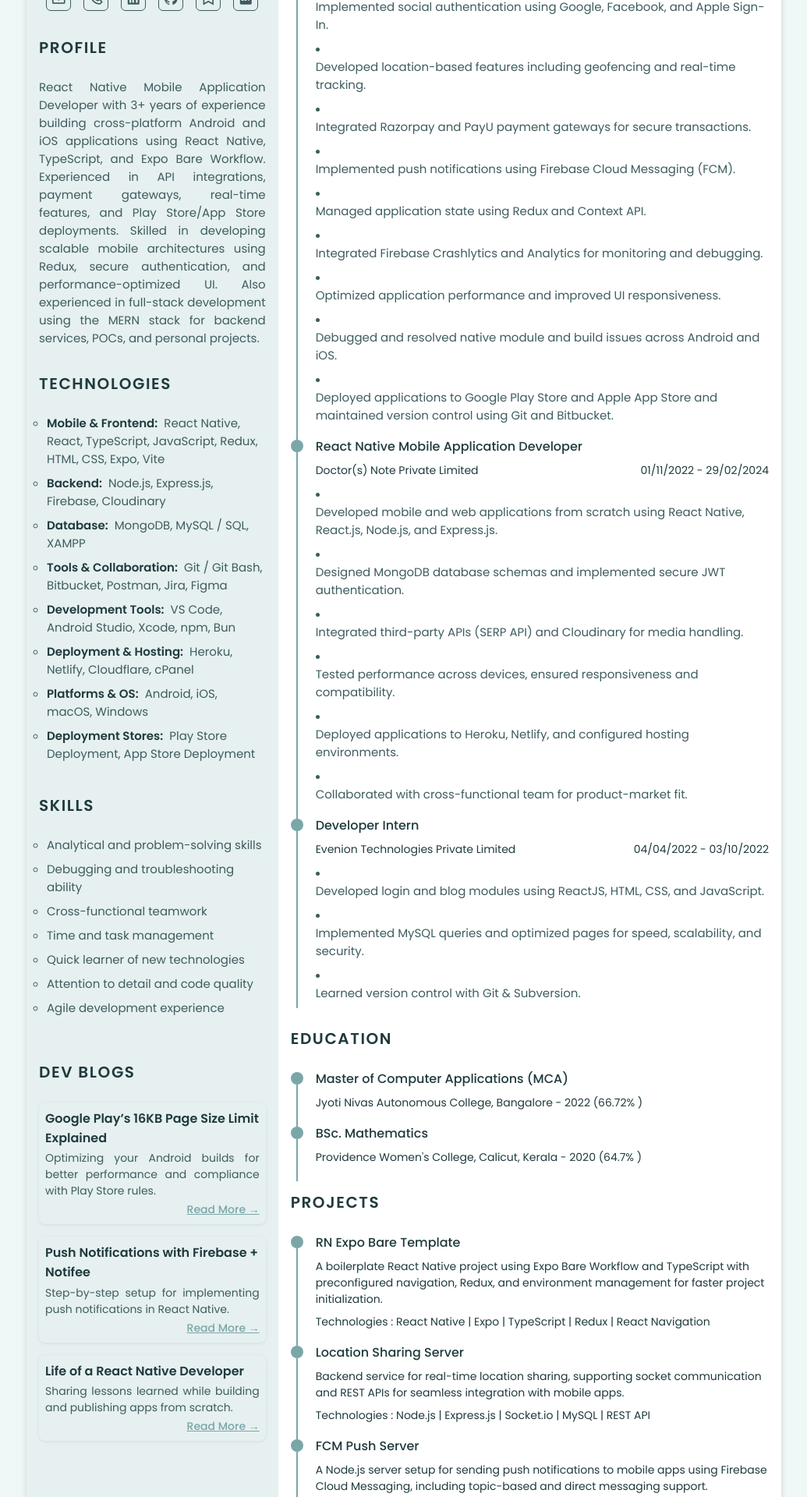
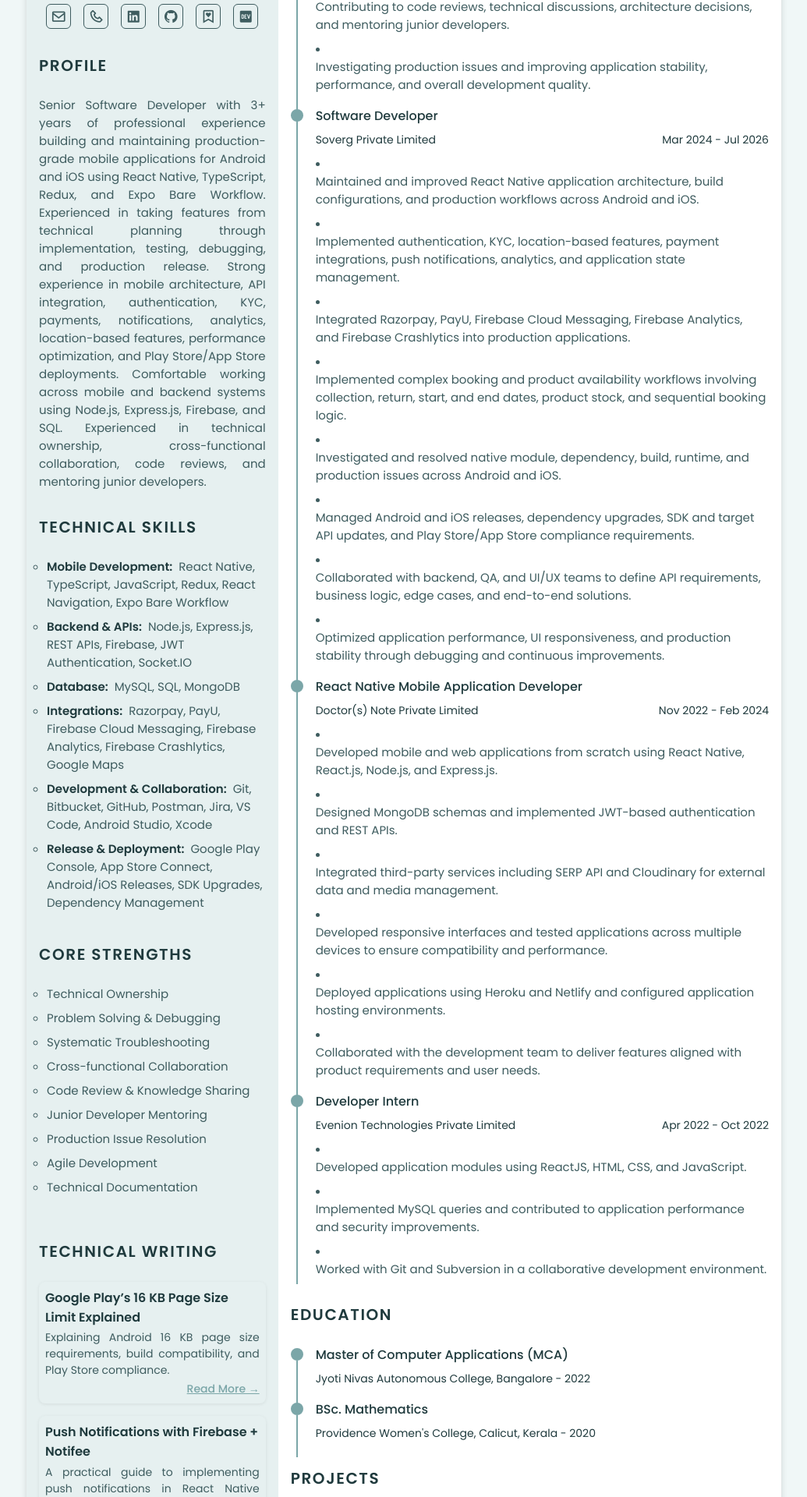
Before and after one commit to dainyjose/my-resume, a React (Vite) app: page / in a window 1280 px wide. Shown: the part 360-2280 px from the top of the page at 78% size, without its empty margins (122-1157 px from the left). Built offline with nearby package versions, Linux system fonts and the light colour scheme.

Commit message:
chore: update resume data

```diff
--- a/src/Components/Academic.tsx
+++ b/src/Components/Academic.tsx
@@ -2,7 +2,6 @@
   career: string;
   date: string;
   institution: string;
-  percentage: string;
 }
 
 interface AcademicProps {
@@ -14,7 +13,7 @@
     <section className="academic-experience section" id="education">
       <h2 className="section-title">Education</h2>
       <div className="education__container bd-grid">
-        {academic.map((academy) => (
+        {academic.map(academy => (
           <Academy key={academy.institution} {...academy} />
         ))}
       </div>
@@ -22,7 +21,7 @@
   );
 };
 
-const Academy = ({ career, date, institution, percentage }: AcademyItem) => {
+const Academy = ({ career, date, institution }: AcademyItem) => {
   return (
     <div className="education__content">
       <div className="education__time">
@@ -32,9 +31,7 @@
       <div className="education__data bd-grid">
         <h3 className="education__title">{career}</h3>
 
-        <span className="education__studies">
-          {institution + " - " + date + " (" + percentage + ")"}
-        </span>
+        <span className="education__studies">{institution + " - " + date}</span>
       </div>
     </div>
   );
--- a/src/Components/DevBlogs.tsx
+++ b/src/Components/DevBlogs.tsx
@@ -15,7 +15,7 @@
 
   return (
     <section className="dev-blogs section" id="blogs">
-      <h2 className="section-title">Dev Blogs</h2>
+      <h2 className="section-title">Technical Writing</h2>
       <div className="blogs__container bd-grid">
         {blogs.map((blog, index) => (
           <div className="blog__card" key={index}>
@@ -24,12 +24,7 @@
               <p className="blog__description">{blog.description}</p>
             </div>
             <div className="blog__footer">
-              <a
-                href={blog.url}
-                target="_blank"
-                rel="noopener noreferrer"
-                className="blog__link"
-              >
+              <a href={blog.url} target="_blank" rel="noopener noreferrer" className="blog__link">
                 Read More →
               </a>
             </div>
--- a/src/data/resumeData.ts
+++ b/src/data/resumeData.ts
@@ -1,59 +1,89 @@
 export const resumeData = {
   profile: {
     name: "Dainy Jose",
-    occupation: "React Native Mobile Application Developer",
+    occupation: "Senior Software Developer | React Native | TypeScript | Mobile Architecture",
     location: "Bangalore, India",
     email: "dainyjose.mary@gmail.com",
     telephone: "+91 8075919623",
     image: "/src/assets/dainy_jose.jpg",
   },
+
   aboutMe: {
     label: "Profile",
     description:
-      "React Native Mobile Application Developer with 3+ years of experience building cross-platform Android and iOS applications using React Native, TypeScript, and Expo Bare Workflow. Experienced in API integrations, payment gateways, real-time features, and Play Store/App Store deployments. Skilled in developing scalable mobile architectures using Redux, secure authentication, and performance-optimized UI. Also experienced in full-stack development using the MERN stack for backend services, POCs, and personal projects.",
+      "Senior Software Developer with 3+ years of professional experience building and maintaining production-grade mobile applications for Android and iOS using React Native, TypeScript, Redux, and Expo Bare Workflow. Experienced in taking features from technical planning through implementation, testing, debugging, and production release. Strong experience in mobile architecture, API integration, authentication, KYC, payments, notifications, analytics, location-based features, performance optimization, and Play Store/App Store deployments. Comfortable working across mobile and backend systems using Node.js, Express.js, Firebase, and SQL. Experienced in technical ownership, cross-functional collaboration, code reviews, and mentoring junior developers.",
   },
+
   skills: {
-    technicalLabel: "Technologies",
-    softLabel: "Skills",
+    technicalLabel: "Technical Skills",
+    softLabel: "Core Strengths",
+
     categories: {
-      "Mobile & Frontend": [
+      "Mobile Development": [
         "React Native",
-        "React",
         "TypeScript",
         "JavaScript",
         "Redux",
-        "HTML",
-        "CSS",
-        "Expo",
-        "Vite",
+        "React Navigation",
+        "Expo Bare Workflow",
       ],
-      Backend: ["Node.js", "Express.js", "Firebase", "Cloudinary"],
-      Database: ["MongoDB", "MySQL / SQL", "XAMPP"],
-      "Tools & Collaboration": [
-        "Git / Git Bash",
+
+      "Backend & APIs": [
+        "Node.js",
+        "Express.js",
+        "REST APIs",
+        "Firebase",
+        "JWT Authentication",
+        "Socket.IO",
+      ],
+
+      Database: ["MySQL", "SQL", "MongoDB"],
+
+      Integrations: [
+        "Razorpay",
+        "PayU",
+        "Firebase Cloud Messaging",
+        "Firebase Analytics",
+        "Firebase Crashlytics",
+        "Google Maps",
+      ],
+
+      "Development & Collaboration": [
+        "Git",
         "Bitbucket",
+        "GitHub",
         "Postman",
         "Jira",
-        "Figma",
+        "VS Code",
+        "Android Studio",
+        "Xcode",
       ],
-      "Development Tools": ["VS Code", "Android Studio", "Xcode", "npm", "Bun"],
-      "Deployment & Hosting": ["Heroku", "Netlify", "Cloudflare", "cPanel"],
-      "Platforms & OS": ["Android", "iOS", "macOS", "Windows"],
-      "Deployment Stores": ["Play Store Deployment", "App Store Deployment"],
+
+      "Release & Deployment": [
+        "Google Play Console",
+        "App Store Connect",
+        "Android/iOS Releases",
+        "SDK Upgrades",
+        "Dependency Management",
+      ],
     },
+
     softSkills: [
-      "Analytical and problem-solving skills",
-      "Debugging and troubleshooting ability",
-      "Cross-functional teamwork",
-      "Time and task management",
-      "Quick learner of new technologies",
-      "Attention to detail and code quality",
-      "Agile development experience",
+      "Technical Ownership",
+      "Problem Solving & Debugging",
+      "Systematic Troubleshooting",
+      "Cross-functional Collaboration",
+      "Code Review & Knowledge Sharing",
+      "Junior Developer Mentoring",
+      "Production Issue Resolution",
+      "Agile Development",
+      "Technical Documentation",
     ],
   },
 
   socialMedia: {
     label: "SOCIAL",
+
     social: [
       {
         label: "Visit Dainy Jose's LinkedIn profile",
@@ -81,151 +111,167 @@
       },
     ],
   },
+
   experience: {
     works: [
       {
-        title: "React Native Mobile Application Developer",
-        period: "13/03/2024 - Present",
+        title: "Senior Software Developer",
+        period: "Aug 2026 - Present",
         company: "Soverg Private Limited",
+
         description: [
-          "Maintained and improved the existing React Native project architecture and build configurations.",
-          "Handled project upgrades and dependency updates, ensuring compliance with Google Play Store and Apple App Store policies.",
-          "Implemented social authentication using Google, Facebook, and Apple Sign-In.",
-          "Developed location-based features including geofencing and real-time tracking.",
-          "Integrated Razorpay and PayU payment gateways for secure transactions.",
-          "Implemented push notifications using Firebase Cloud Messaging (FCM).",
-          "Managed application state using Redux and Context API.",
-          "Integrated Firebase Crashlytics and Analytics for monitoring and debugging.",
-          "Optimized application performance and improved UI responsiveness.",
-          "Debugged and resolved native module and build issues across Android and iOS.",
-          "Deployed applications to Google Play Store and Apple App Store and maintained version control using Git and Bitbucket.",
+          "Taking technical ownership of React Native features across Android and iOS, from planning and implementation to testing and release.",
+          "Working closely with backend, QA, and UI/UX teams to define business logic, API requirements, and reliable solutions.",
+          "Contributing to code reviews, technical discussions, architecture decisions, and mentoring junior developers.",
+          "Investigating production issues and improving application stability, performance, and overall development quality.",
         ],
       },
+
+      {
+        title: "Software Developer",
+        period: "Mar 2024 - Jul 2026",
+        company: "Soverg Private Limited",
+
+        description: [
+          "Maintained and improved React Native application architecture, build configurations, and production workflows across Android and iOS.",
+          "Implemented authentication, KYC, location-based features, payment integrations, push notifications, analytics, and application state management.",
+          "Integrated Razorpay, PayU, Firebase Cloud Messaging, Firebase Analytics, and Firebase Crashlytics into production applications.",
+          "Implemented complex booking and product availability workflows involving collection, return, start, and end dates, product stock, and sequential booking logic.",
+          "Investigated and resolved native module, dependency, build, runtime, and production issues across Android and iOS.",
+          "Managed Android and iOS releases, dependency upgrades, SDK and target API updates, and Play Store/App Store compliance requirements.",
+          "Collaborated with backend, QA, and UI/UX teams to define API requirements, business logic, edge cases, and end-to-end solutions.",
+          "Optimized application performance, UI responsiveness, and production stability through debugging and continuous improvements.",
+        ],
+      },
+
       {
         title: "React Native Mobile Application Developer",
-        period: "01/11/2022 - 29/02/2024",
+        period: "Nov 2022 - Feb 2024",
         company: "Doctor(s) Note Private Limited",
+
         description: [
           "Developed mobile and web applications from scratch using React Native, React.js, Node.js, and Express.js.",
-          "Designed MongoDB database schemas and implemented secure JWT authentication.",
 
-          "Integrated third-party APIs (SERP API) and Cloudinary for media handling.",
+          "Designed MongoDB schemas and implemented JWT-based authentication and REST APIs.",
 
-          "Tested performance across devices, ensured responsiveness and compatibility.",
+          "Integrated third-party services including SERP API and Cloudinary for external data and media management.",
 
-          "Deployed applications to Heroku, Netlify, and configured hosting environments.",
+          "Developed responsive interfaces and tested applications across multiple devices to ensure compatibility and performance.",
 
-          "Collaborated with cross-functional team for product-market fit.",
+          "Deployed applications using Heroku and Netlify and configured application hosting environments.",
+
+          "Collaborated with the development team to deliver features aligned with product requirements and user needs.",
         ],
       },
+
       {
         title: "Developer Intern",
-        period: "04/04/2022 - 03/10/2022",
+        period: "Apr 2022 - Oct 2022",
         company: "Evenion Technologies Private Limited",
+
         description: [
-          "Developed login and blog modules using ReactJS, HTML, CSS, and JavaScript.",
+          "Developed application modules using ReactJS, HTML, CSS, and JavaScript.",
 
-          "Implemented MySQL queries and optimized pages for speed, scalability, and security.",
+          "Implemented MySQL queries and contributed to application performance and security improvements.",
 
-          "Learned version control with Git & Subversion.",
+          "Worked with Git and Subversion in a collaborative development environment.",
         ],
       },
     ],
+
     academic: [
       {
         career: "Master of Computer Applications (MCA)",
         date: "2022",
         institution: "Jyoti Nivas Autonomous College, Bangalore",
-        percentage: "66.72% ",
       },
+
       {
         career: "BSc. Mathematics",
         date: "2020",
-        institution: "Providence Women's College, Calicut, Kerala ",
-        percentage: "64.7% ",
+        institution: "Providence Women's College, Calicut, Kerala",
       },
     ],
+
     projects: [
       {
         id: 1,
         title: "RN Expo Bare Template",
         description:
-          "A boilerplate React Native project using Expo Bare Workflow and TypeScript with preconfigured navigation, Redux, and environment management for faster project initialization.",
-        technologies:
-          "React Native | Expo | TypeScript | Redux | React Navigation",
+          "A reusable React Native starter template using Expo Bare Workflow and TypeScript with preconfigured navigation, Redux, and environment management to accelerate project initialization.",
+        technologies: "React Native | Expo | TypeScript | Redux | React Navigation",
         github: "https://github.com/dainyjose/rn-expo-typescript-bare-template",
       },
+
       {
         id: 2,
         title: "Location Sharing Server",
         description:
-          "Backend service for real-time location sharing, supporting socket communication and REST APIs for seamless integration with mobile apps.",
-        technologies: "Node.js | Express.js | Socket.io | MySQL | REST API",
+          "Backend service for real-time location sharing using Socket.IO and REST APIs, designed to support live tracking features in mobile applications.",
+        technologies: "Node.js | Express.js | Socket.IO | MySQL | REST API",
         github: "https://github.com/dainyjose/Location-sharing-server-side",
       },
+
       {
         id: 3,
         title: "FCM Push Server",
         description:
-          "A Node.js server setup for sending push notifications to mobile apps using Firebase Cloud Messaging, including topic-based and direct messaging support.",
+          "Node.js backend service for sending Firebase Cloud Messaging notifications with support for topic-based and direct messaging.",
         technologies: "Node.js | Firebase Cloud Messaging | Express.js",
         github: "https://github.com/dainyjose/firebase-cloud-messaging-node",
       },
+
       {
         id: 4,
         title: "Face Detection App",
         description:
-          "A React Native proof-of-concept app for detecting faces in real-time using camera integration and ML-based detection libraries.",
+          "React Native proof-of-concept exploring real-time face detection using camera integration and ML-based processing.",
         technologies: "React Native | Vision Camera | ML Kit | TypeScript",
         github: "https://github.com/dainyjose/face-detection-app",
       },
+
       {
         id: 5,
         title: "Tidio Chatbot Support",
         description:
-          "Integration of Tidio chatbot into a React app, enabling automated support and real-time chat with users for better engagement.",
-        technologies: "React Native | TypeScript | Tidio Chatbot",
+          "Integrated Tidio chatbot support into a React Native application to provide automated customer assistance and real-time user communication.",
+        technologies: "React Native | TypeScript | Tidio",
         github: "https://github.com/dainyjose/tidio_chatbot_support",
-      },
-      {
-        id: 6,
-        title: "Search Using Fuse.js",
-        description:
-          "Implementation of fuzzy search functionality using Fuse.js to provide fast and flexible search across datasets in a React application.",
-        technologies: "React Native | TypeScript | Fuse.js",
-        github: "https://github.com/dainyjose/search_using_fuse_js",
       },
     ],
   },
-  hobbies: ["Craft Making", "Coding", "Pet Keeping", "Gardening"],
+
   devBlogs: [
     {
-      title: "Google Play’s 16KB Page Size Limit Explained",
+      title: "Google Play’s 16 KB Page Size Limit Explained",
       description:
-        "Optimizing your Android builds for better performance and compliance with Play Store rules.",
+        "Explaining Android 16 KB page size requirements, build compatibility, and Play Store compliance.",
       url: "https://dev.to/dainyjose/understanding-google-plays-16-kb-page-size-requirement-for-android-apps-phd",
     },
     {
       title: "Push Notifications with Firebase + Notifee",
       description:
-        "Step-by-step setup for implementing push notifications in React Native.",
+        "A practical guide to implementing push notifications in React Native using Firebase Cloud Messaging and Notifee.",
       url: "https://dev.to/dainyjose/implementing-push-notifications-in-react-native-using-firebase-and-notifee-ahl",
     },
     {
-      title: "Life of a React Native Developer",
+      title: "Complete CI/CD Guide for React Native Apps Using GitHub Actions",
       description:
-        "Sharing lessons learned while building and publishing apps from scratch.",
-      url: "https://dev.to/dainyjose/the-life-of-a-react-native-developer-from-code-to-app-store-nnb",
+        "A practical guide to automating React Native builds, testing, and deployment using GitHub Actions.",
+      url: "https://dev.to/dainyjose/complete-cicd-guide-for-react-native-apps-using-github-actions-4hh1",
     },
   ],
+
   footer: {
     developer: "Dainy Jose",
+
     socials: [
       {
         name: "LinkedIn",
         icon: "bx bxl-linkedin-square",
         url: "https://www.linkedin.com/in/dainyjose",
       },
+
       {
         name: "GitHub",
         icon: "bx bxl-github",
@@ -237,6 +283,7 @@
         icon: "bx bx-link",
         url: "https://dainyjose.github.io/my-portfolio/",
       },
+
       {
         name: "Dev.to",
         icon: "bx bxl-dev-to",
```
